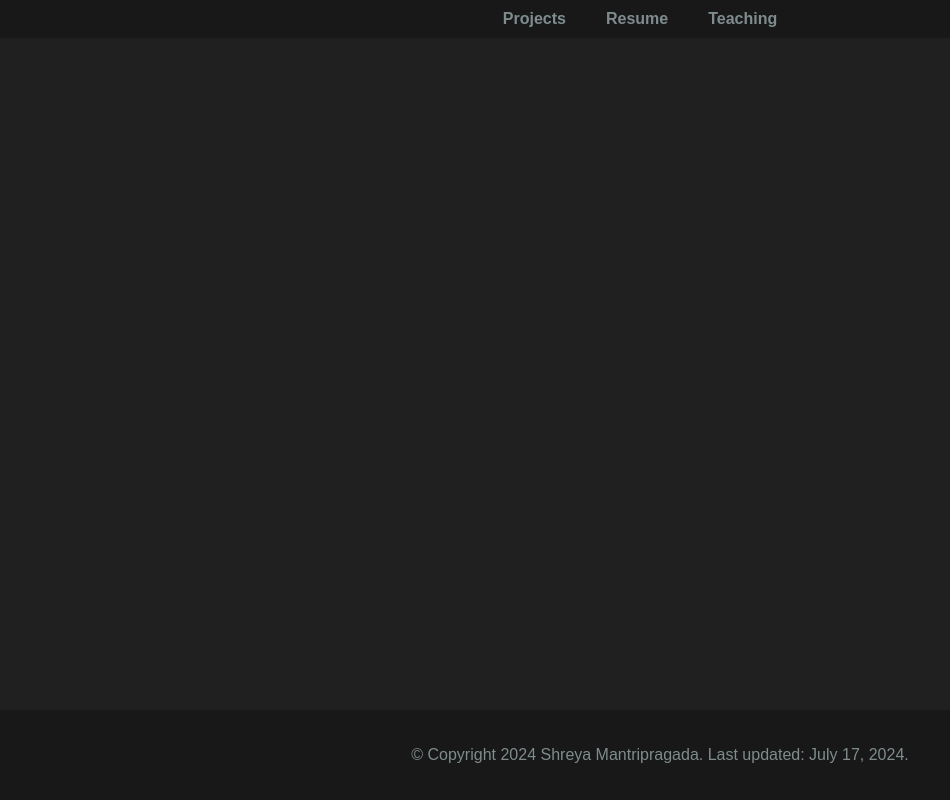
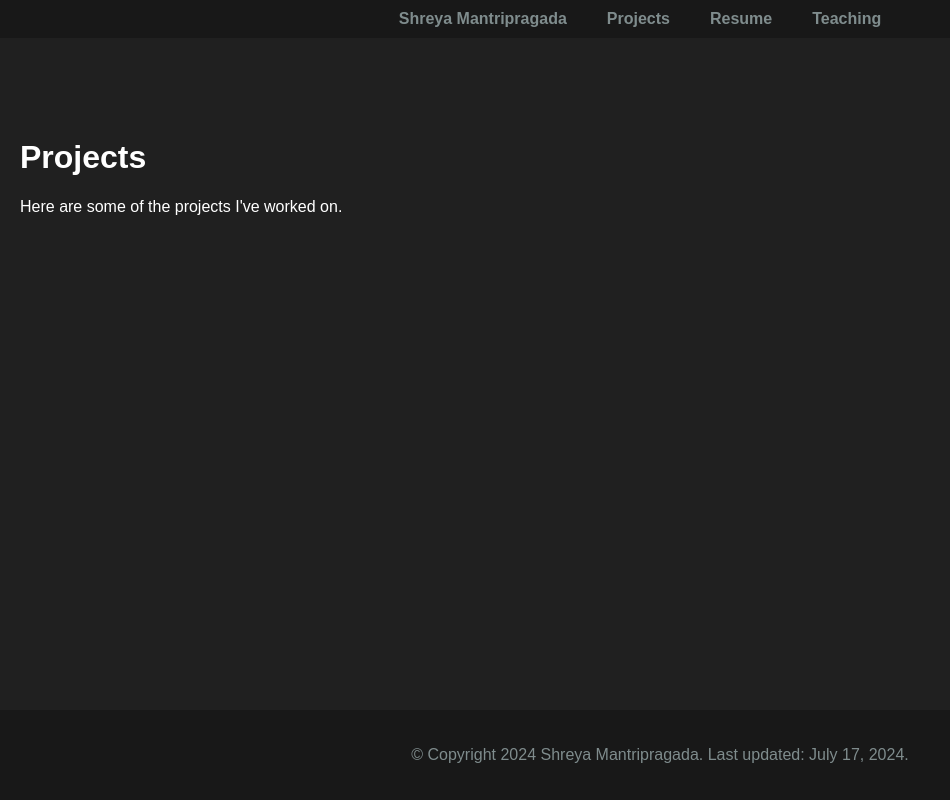
Before and after one commit to shreyamantri/shreyamantri.github.io, a plain HTML site: page pages/projects.html in a window 1280 px wide. Shown: the whole page, without its empty margins (0-950 px from the left). Drawn offline with Linux system fonts and the light colour scheme; files that its build step writes are made by us from their sources.

```diff
--- a/pages/projects.html
+++ b/pages/projects.html
@@ -4,33 +4,24 @@
     <meta charset="UTF-8">
     <meta name="viewport" content="width=device-width, initial-scale=1.0">
     <title>Shreya Mantripragada</title>
-    <link rel="stylesheet" href="pages/resume.css">
+    <link rel="stylesheet" href="style/projects.css">
 </head>
 <body>
     <nav>
-        <ul>
-            <!-- <li><a href="index.html"><b>Shreya</b> Mantripragada</a></li> -->
+        <ul id="nav-list">
+            <li><a href="../index.html"><b>Shreya</b> Mantripragada</a></li>
             <li><a href="projects.html">Projects</a></li>
             <li><a href="resume.html">Resume</a></li>
             <li><a href="teaching.html">Teaching</a></li>
         </ul>
     </nav>
     <main>
-
+        <h1>Projects</h1>
+        <p>Here are some of the projects I've worked on.</p>
+        <!-- Add project content here -->
     </main>
     <footer>
         <p>© Copyright 2024 Shreya Mantripragada. Last updated: July 17, 2024.</p>
     </footer>
-
-    <!-- <script>
-        const navList = document.getElementById('nav-list');
-        const currentPath = window.location.pathname;
-
-        if (!currentPath.endsWith('index.html') && currentPath != '/') {
-            const homeLink = document.createElement('li');
-            homeLink.innerHTML = '<a href="../index.html"><b>Shreya</b> Mantripragada</a>';
-            navList.insertBefore(homeLink, navList.firstChild);
-        }
-    </script> -->
 </body>
 </html>
```
